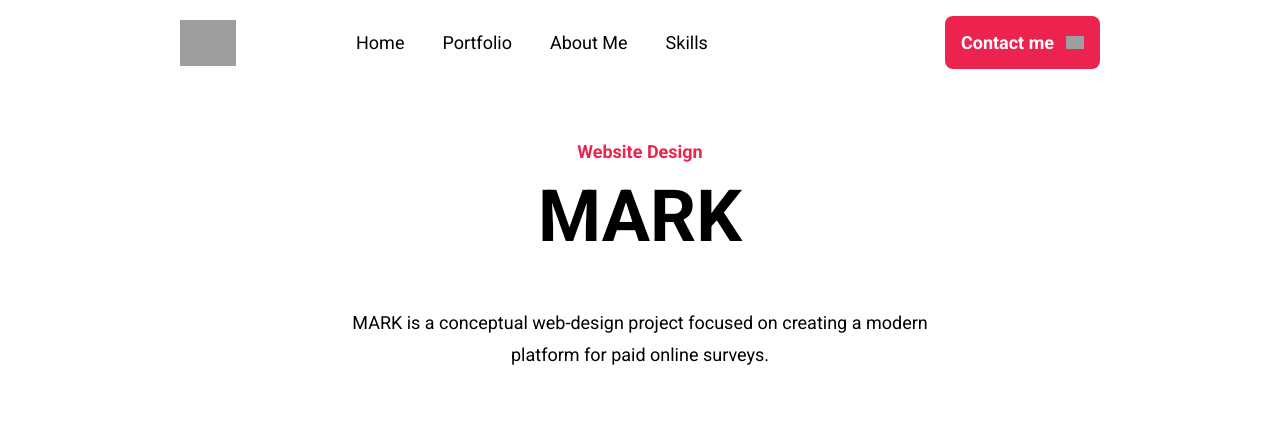
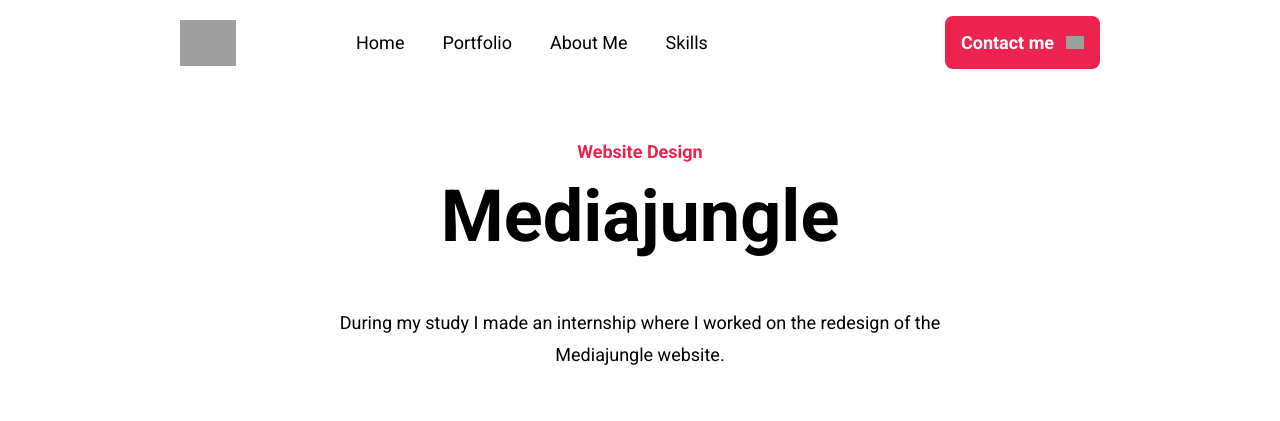
Before and after one commit to FlorianZasa/wz-protfolio-3, a React (Create React App) app: page /wz-protfolio-3/project/1 in a window 1280 px wide. Shown: the top 421 px of the page. Built offline with nearby package versions, Linux system fonts and the light colour scheme; grey boxes are pictures that could not be loaded.

Commit message:
Improve router for project

```diff
--- a/src/App.js
+++ b/src/App.js
@@ -49,8 +49,7 @@
             <Route path="/" element={<Home />} />
             <Route path="/about" element={<About />} />
             <Route path="/skills" element={<Skills />} />
-            <Route path="/project/0" element={<Project project={projects[0]} />} />
-            <Route path="/project/1" element={<Project project={projects[1]} />} />
+            <Route path="/project/:id" element={<Project />} />
             <Route path="*" element={<NoPage />} />
           </Routes>
         </div>
--- a/src/components/ProjectCard.js
+++ b/src/components/ProjectCard.js
@@ -1,11 +1,11 @@
 import React from 'react'
+import { Link } from 'react-router-dom'
 import { colors } from '../styles/colors';
 import './ProjectCard.css'
 
-
-function ProjectCard({ project}) {
+function ProjectCard({ project }) {
   return (
-    <div className="project-card-container">
+    <Link to={`/project/${project.id}`} className="project-card-container">
       <div className='project-card' style={{backgroundColor: project.color}}>
         <img src={project.logo} alt="project" width={project.imgSize[0]} height={project.imgSize[1]} id="project-img" />
       </div>
@@ -13,10 +13,9 @@
       <div style={{display: 'flex', flexDirection: 'column', alignItems: 'start', gap: '0.5rem'}}>
         <h5 style={{color: colors.primary}}>{project.tags.join(' / ')}</h5>
         <h4>{project.title} {project.subtitle && " - " + project.subtitle}</h4>
-
       </div>
-    </div>
+    </Link>
   )
 }
 
-export default ProjectCard
+export default ProjectCard;
--- a/src/pages/Project.js
+++ b/src/pages/Project.js
@@ -2,8 +2,17 @@
 import { colors } from '../styles/colors';
 import ProjectOverview from '../components/ProjectOverview';
 import { projects } from '../data/projectData';
+import { useParams } from 'react-router-dom';
 
-function Project({ project }) {
+function Project() {
+    const { id } = useParams();
+    const project = projects.find(p => p.id === parseInt(id));
+
+    if (!project) {
+      return <div>Project not found</div>;
+    }
+
+
     const restProjects = () => {
         return projects.filter(p => p.id !== project.id);
     };
```
Lines whose indentation alone changed are shown as unchanged.
